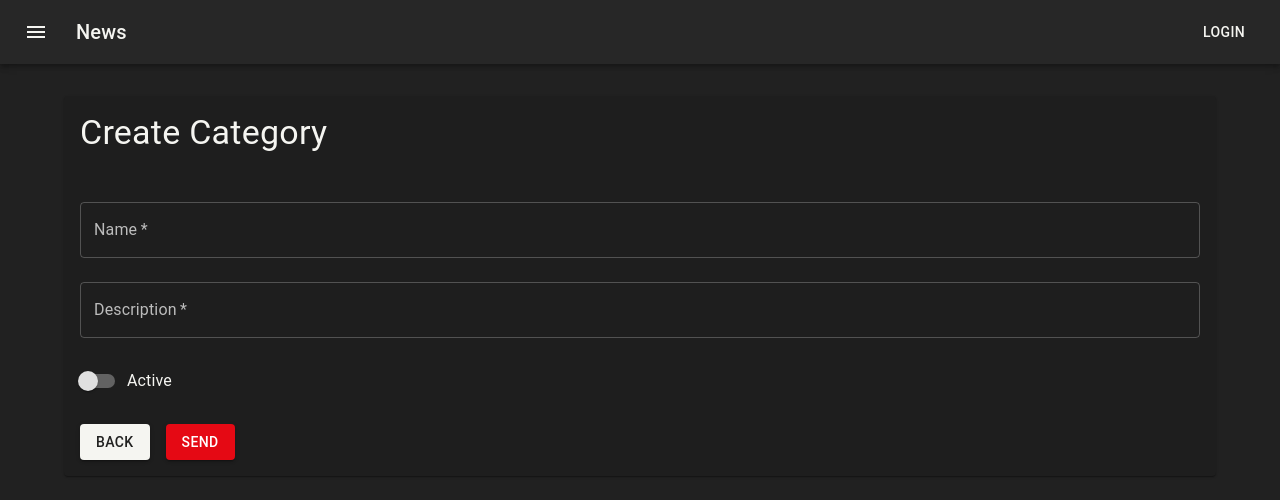
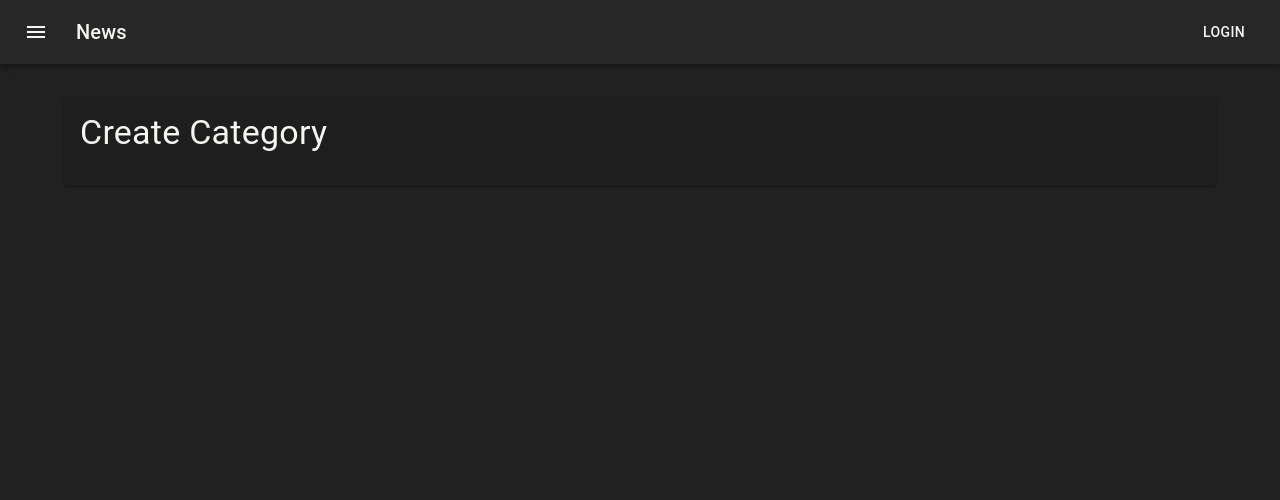
Before and after one commit to Nesrux/admin-do-catalogo-front, a React (Create React App) app: page /categories/create in a window 1280 px wide. Shown: the top 500 px of the page. Built offline with nearby package versions, Linux system fonts and the light colour scheme.

Commit message:
feat: cria componente genérico de category

```diff
--- a/src/features/categories/CreateCategory.tsx
+++ b/src/features/categories/CreateCategory.tsx
@@ -1,6 +1,5 @@
-import { Box, Button, FormControl, FormControlLabel, FormGroup, Grid, Paper, Switch, TextField, Typography } from "@mui/material";
+import { Box, Paper, Typography } from "@mui/material";
 import { useState } from "react";
-import { Link } from "react-router-dom";
 import { Category } from "./CategorySlice";
 
 export const CategoryCreate = () => {
@@ -27,72 +26,7 @@ export const CategoryCreate = () => {
             <Typography variant="h4">Create Category</Typography>
           </Box>
         </Box>
-        <Box p={2}>
-          <form>
-            <Grid container spacing={3}>
-              <Grid item xs={12}>
-                <FormControl fullWidth>
-                  <TextField
-                    required
-                    name="name"
-                    label="Name"
-                    value={category.name}
-                    disabled={isDisabled}
-                    onChange={handlerChange}>
 
-                  </TextField>
-                </FormControl>
-              </Grid>
-
-              <Grid item xs={12}>
-                <FormControl fullWidth>
-                  <TextField
-                    required
-                    name="description"
-                    label="Description"
-                    value={category.description}
-                    disabled={isDisabled}
-                    onChange={handlerChange}>
-
-                  </TextField>
-                </FormControl>
-              </Grid>
-              <Grid item xs={12}>
-                <FormGroup>
-                  <FormControlLabel
-                    control={
-                      <Switch
-                        name="is_active"
-                        color="secondary"
-                        onChange={handleToggle}
-                        checked={category.is_active}
-                        inputProps={{ "aria-label": "contolled" }}
-                      />
-                    }
-                    label="Active"
-                  />
-                </FormGroup>
-              </Grid>
-              <Grid item xs={12}>
-                <Box display="flex" gap={2} >
-                  <Button
-                    variant="contained"
-                    component={Link}
-                    to="/categories"
-                    disabled={isDisabled}>Back</Button>
-                  <Button
-                    type="submit"
-                    variant="contained"
-                    color="secondary"
-                    component={Link}
-                    to="/categories"
-                    disabled={isDisabled}>Send</Button>
-
-                </Box>
-              </Grid>
-            </Grid>
-          </form>
-        </Box>
       </Paper>
     </Box>
   );
```
Also changed, not shown: src/features/categories/components/CategoryForm.tsx (added, +91 -0 lines).
